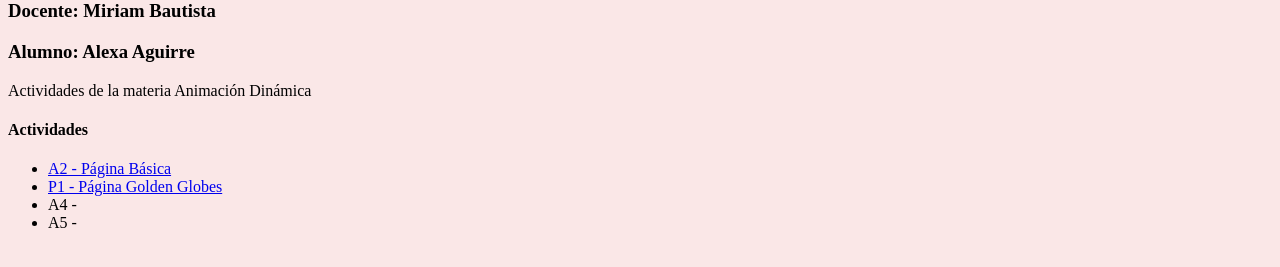
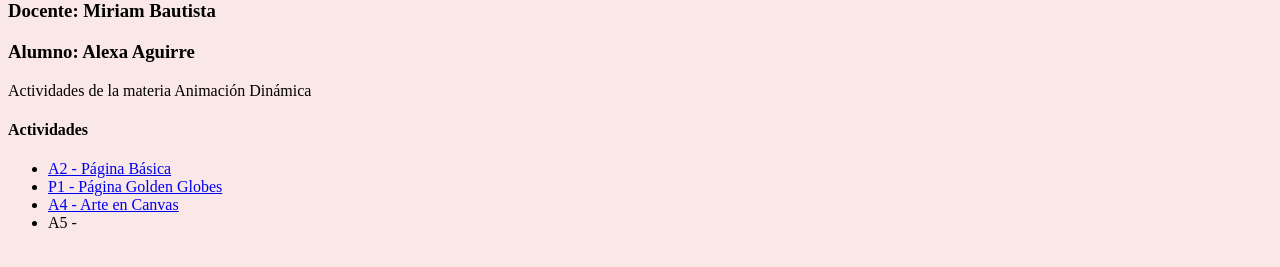
Before and after one commit to alexaaelani/alexaaelani.github.io, a plain HTML site: page index.html in a window 1280 px wide. Shown: the part 487-754 px from the top of the page. Drawn offline with Linux system fonts and the light colour scheme.

Commit message:
Update index.html

```diff
--- a/index.html
+++ b/index.html
@@ -23,7 +23,7 @@
 <ul class="list">
   <li><a href="Actividades/a2/pagina01.html">A2 - Página Básica</a></li>
   <li><a href="Actividades/Part1/pagina2-1.html">P1 - Página Golden Globes</a></li>
-  <li>A4 -  </li>
+  <li><a href="Actividades/a4/Act4_Arte_en_Canvas.html">A4 - Arte en Canvas</a></li>
   <li>A5 -  </li>
 </ul>
 
```
